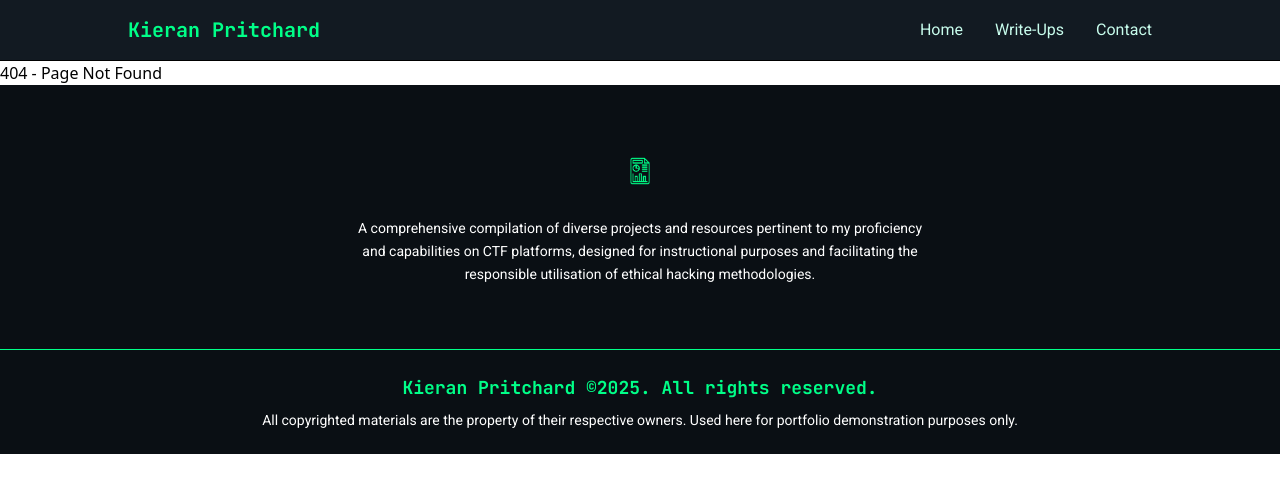
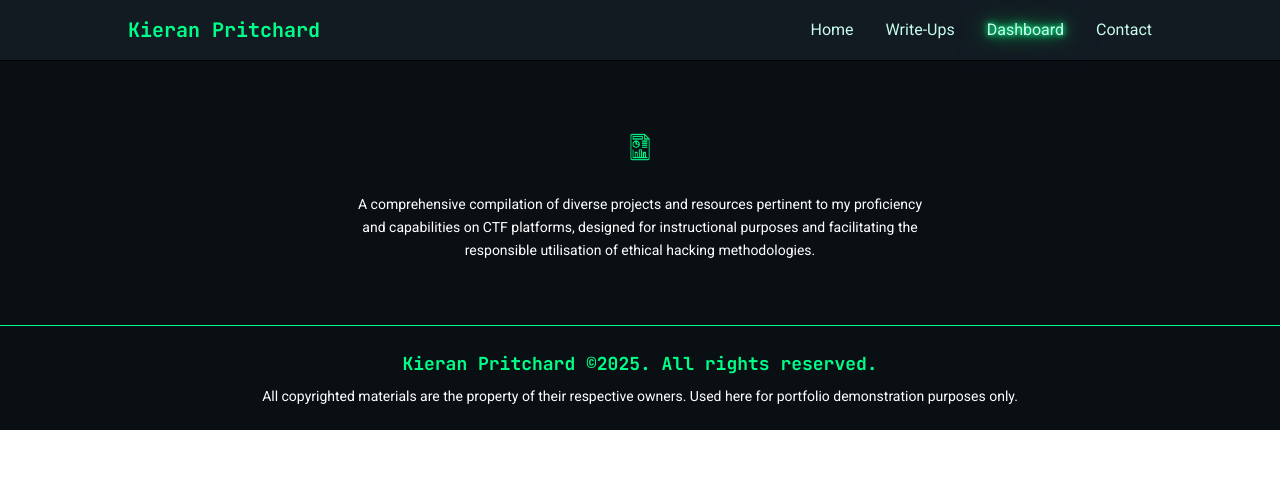
Before and after one commit to KieranPritchard/CTF-Showcase, a React (Vite) app: page /#/dashboard in a window 1280 px wide. Shown: the top 492 px of the page. Built offline with nearby package versions, Linux system fonts and the light colour scheme.

Commit message:
added dashboard page and linked up navbar

```diff
--- a/src/App.jsx
+++ b/src/App.jsx
@@ -6,6 +6,7 @@ import Contact from './pages/Contact'
 import WriteUpPage from './pages/WriteUpPage'
 import Navbar from './components/Navbar/Navbar'
 import Footer from './components/Footer/Footer'
+import Dashboard from './pages/Dashboard'
 
 // Optional NotFound component
 const NotFound = () => <div>404 - Page Not Found</div>
@@ -21,6 +22,7 @@ function App() {
       <Routes>
         <Route path="/" element={<Home />} />
         <Route path="/write-ups" element={<WriteUps/>} />
+        <Route path="/dashboard" element={<Dashboard/>} />
         <Route path="/contact" element={<Contact />} />
         <Route path="/write-ups/:slug" element={<WriteUpPage />} />
         <Route path="*" element={<NotFound />} /> {/* catch-all fallback */}
--- a/src/components/Navbar/Navbar.jsx
+++ b/src/components/Navbar/Navbar.jsx
@@ -16,6 +16,7 @@ function Navbar() {
             <div className="hidden sm:flex items-center gap-8">
                 <NavLink to="/" className={({ isActive }) => `text-body neon-hover transition-all ${isActive ? "text-[#C7FCEC] flicker" : "text-[#C7FCEC]"}`}>Home</NavLink>
                 <NavLink to="/write-ups" className={({ isActive }) => `text-body neon-hover transition-all ${isActive ? "text-[#C7FCEC] flicker" : "text-[#C7FCEC]"}`}>Write-Ups</NavLink>
+                <NavLink to="/dashboard" className={({ isActive }) => `text-body neon-hover transition-all ${isActive ? "text-[#C7FCEC] flicker" : "text-[#C7FCEC]"}`}>Dashboard</NavLink>
                 <NavLink to="/contact" className={({ isActive }) => `text-body neon-hover transition-all ${isActive ? "text-[#C7FCEC] flicker" : "text-[#C7FCEC]"}`}>Contact</NavLink>
             </div>
 
@@ -45,6 +46,7 @@ function Navbar() {
             >
                 <NavLink to="/" className="text-body block p-2 w-full hover:bg-[#27323C] rounded-md neon-hover text-[#C7FCEC]" onClick={() => setOpen(false)}>Home</NavLink>
                 <NavLink to="/write-ups" className="text-body block p-2 w-full hover:bg-[#27323C] rounded-md neon-hover text-[#C7FCEC]" onClick={() => setOpen(false)}>Write-Ups</NavLink>
+                <NavLink to="/dashboard" className="text-body block p-2 w-full hover:bg-[#27323C] rounded-md neon-hover text-[#C7FCEC]" onClick={() => setOpen(false)}>Dashboard</NavLink>
                 <NavLink to="/contact" className="text-body block p-2 w-full hover:bg-[#27323C] rounded-md neon-hover text-[#C7FCEC]" onClick={() => setOpen(false)}>Contact</NavLink>
             </div>
         </nav>
--- /dev/null
+++ b/src/pages/Dashboard.jsx
@@ -0,0 +1,9 @@
+function Dashboard(){
+    return(
+        <div>
+
+        </div>
+    )
+}
+
+export default Dashboard
```
